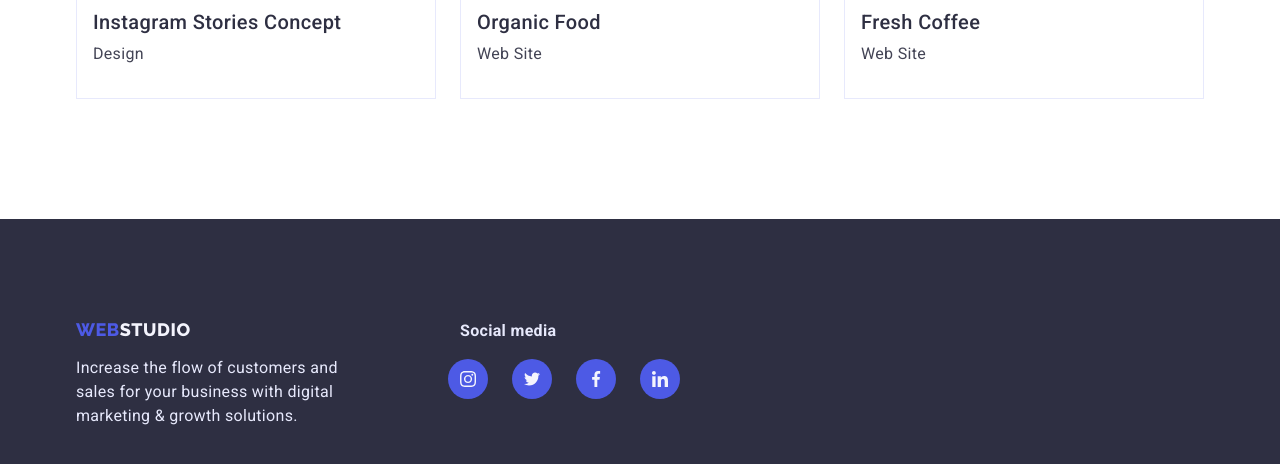
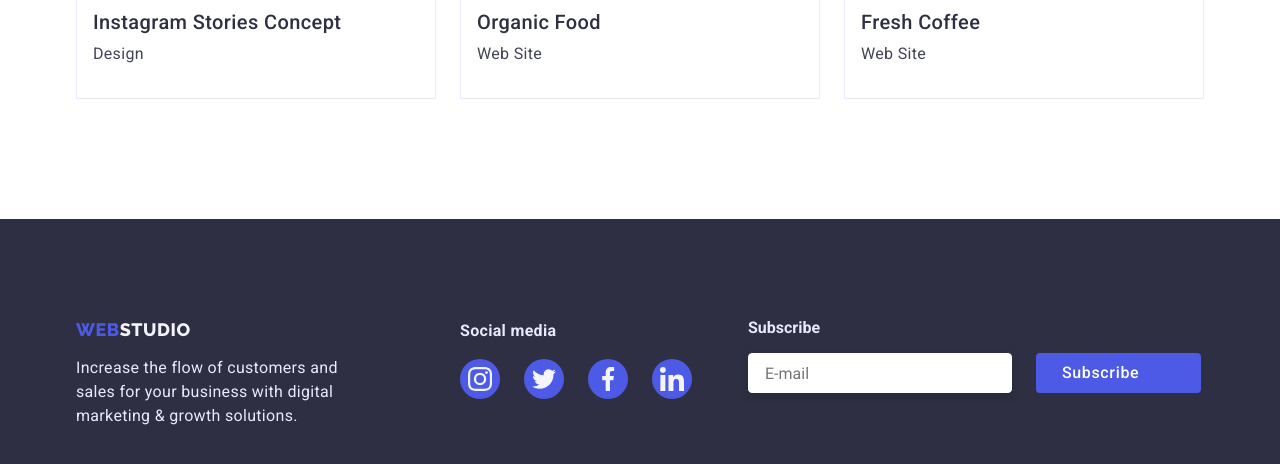
Before and after one commit to OksanaLesjuk/WEBSTUDIO, a plain HTML site: page portfolio.html in a window 1280 px wide. Shown: the part 1551-2015 px from the top of the page. Drawn offline with nearby package versions, Linux system fonts and the light colour scheme.

Commit message:
subscribe

```diff
--- a/css/styles.css
+++ b/css/styles.css
@@ -385,6 +385,7 @@ nav {
 }
 .footer-container {
   display: flex;
+
 }
 .footer-logo {
   display: block;
@@ -412,13 +413,14 @@ nav {
   color: var(--text-thema-dark-color);
 }
 
-.footer-social-title {
+.footer-title {
   font-weight: 500px;
   color: var(--text-thema-dark-color);
   margin-bottom: 16px;
 }
 .footer-social {
   width: 208px;
+  margin-right: 80px;
 }
 .footer-social-list {
   display: flex;
@@ -433,6 +435,58 @@ nav {
 .footer-link:focus {
   background-color: #31d0aa;
 }
+
+.footer-subscribe-form {
+  width: 453px;
+}
+.footer-subscribe-wrap {
+  display: flex;
+  gap: 24px;
+
+}
+
+.footer-input {
+
+  width: 264px;
+  height: 40px;
+
+  border: 1px solid #FFFFFF;
+filter: drop-shadow(0px 4px 4px rgba(0, 0, 0, 0.15));
+border-radius: 4px;
+  outline: none;
+
+  font-size: 16px;
+  color: #000;
+  padding-left: 16px;
+
+}
+
+.footer-button {
+  display: flex;
+  align-items: center;
+justify-content: center;
+gap: 16px;
+
+  width: 165px;
+  height: 40px;
+  padding: 8px 24px;
+
+  font-weight: 500;
+font-size: 16px;
+line-height: 1.5;
+letter-spacing: 0.04em;
+color: #FFFFFF;
+border-radius: 4px;
+background-color: var(--accent-color);
+border-color: transparent;
+transition: background-color var(--transition-duration-funktion);
+}
+
+.footer-button:hover,
+.footer-button:focus {
+  background-color: var(--nav-accent-color);
+}
+
 
 /* =========2 сторінка  ========*/
 .portfolio-section {
@@ -754,4 +808,4 @@ border-color: var(--accent-color);
 .privacy-policy-link {
   color: var(--accent-color);
   text-decoration: underline;
-}
+}t
--- a/portfolio.html
+++ b/portfolio.html
@@ -204,41 +204,49 @@
         </p>
       </div>
 
-
-
       <div class="footer-social">
-        <h4 class="footer-social-title text">Social media</h4>
-        <ul class="social-list list">
+        <h4 class="footer-title text">Social media</h4>
+        <ul class="footer-social-list list">
           <li class="social-list-item">
-            <a href="" class="social-list-link link footer-link ">
-              <svg class="social-list-icon" width="16" height="16">
+            <a href="" class="social-list-link footer-link link">
+              <svg class="social-list-icon" width="24" height="24">
                 <use href="./images/sprite.svg#icon-instagram"></use>
               </svg>
             </a>
           </li>
           <li class="social-list-item">
             <a href="" class="social-list-link footer-link link">
-              <svg class="social-list-icon" width="16" height="16">
+              <svg class="social-list-icon" width="24" height="24">
                 <use href="./images/sprite.svg#icon-twitter"></use>
               </svg>
             </a>
           </li>
           <li class="social-list-item">
             <a href="" class="social-list-link footer-link link">
-              <svg class="social-list-icon" width="16" height="16">
+              <svg class="social-list-icon" width="24" height="24">
                 <use href="./images/sprite.svg#icon-facebook"></use>
               </svg>
             </a>
           </li>
           <li class="social-list-item">
             <a href="" class="social-list-link footer-link link">
-              <svg class="social-list-icon" width="16" height="16">
+              <svg class="social-list-icon" width="24" height="24">
                 <use href="./images/sprite.svg#icon-linkedin"></use>
               </svg>
             </a>
           </li>
         </ul>
       </div>
+
+      <form class="footer-subscribe-form">
+        <h4 class="footer-title">Subscribe</h4>
+        <div class="footer-subscribe-wrap"><input class="footer-input" type="email" name="user-email" placeholder="E-mail" required>
+          <button type="button" class="footer-button">Subscribe
+            <svg class="footer-button-icon" width="24" height="24">
+              <use href="./images/sprite.svg#icon-subscribe"></use>
+            </svg>
+          </button></div>
+      </form>
     </div>
   </footer>
 </body>
```
Also changed, not shown: index.html (+14 -5 lines), images/sprite.svg.
